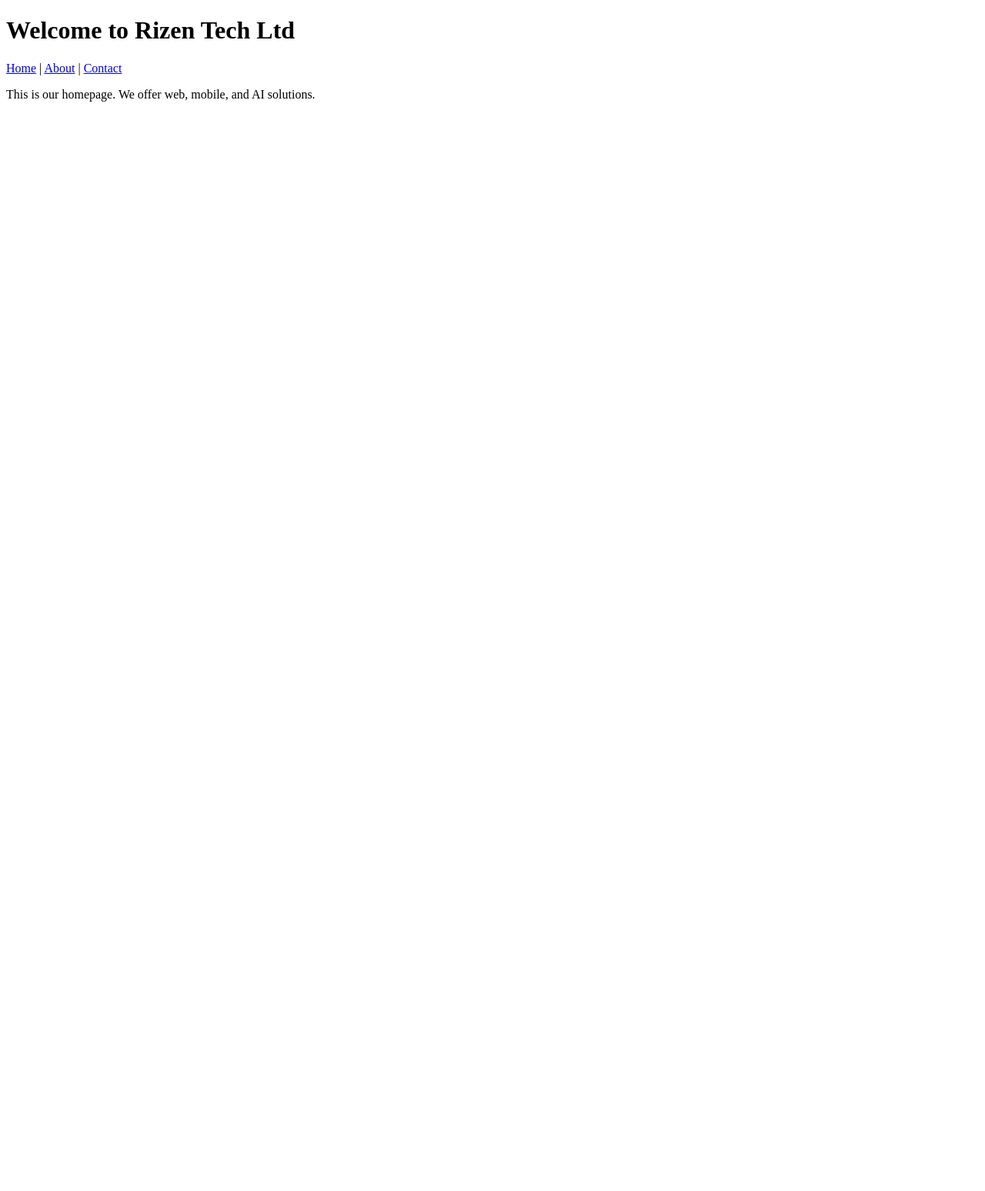
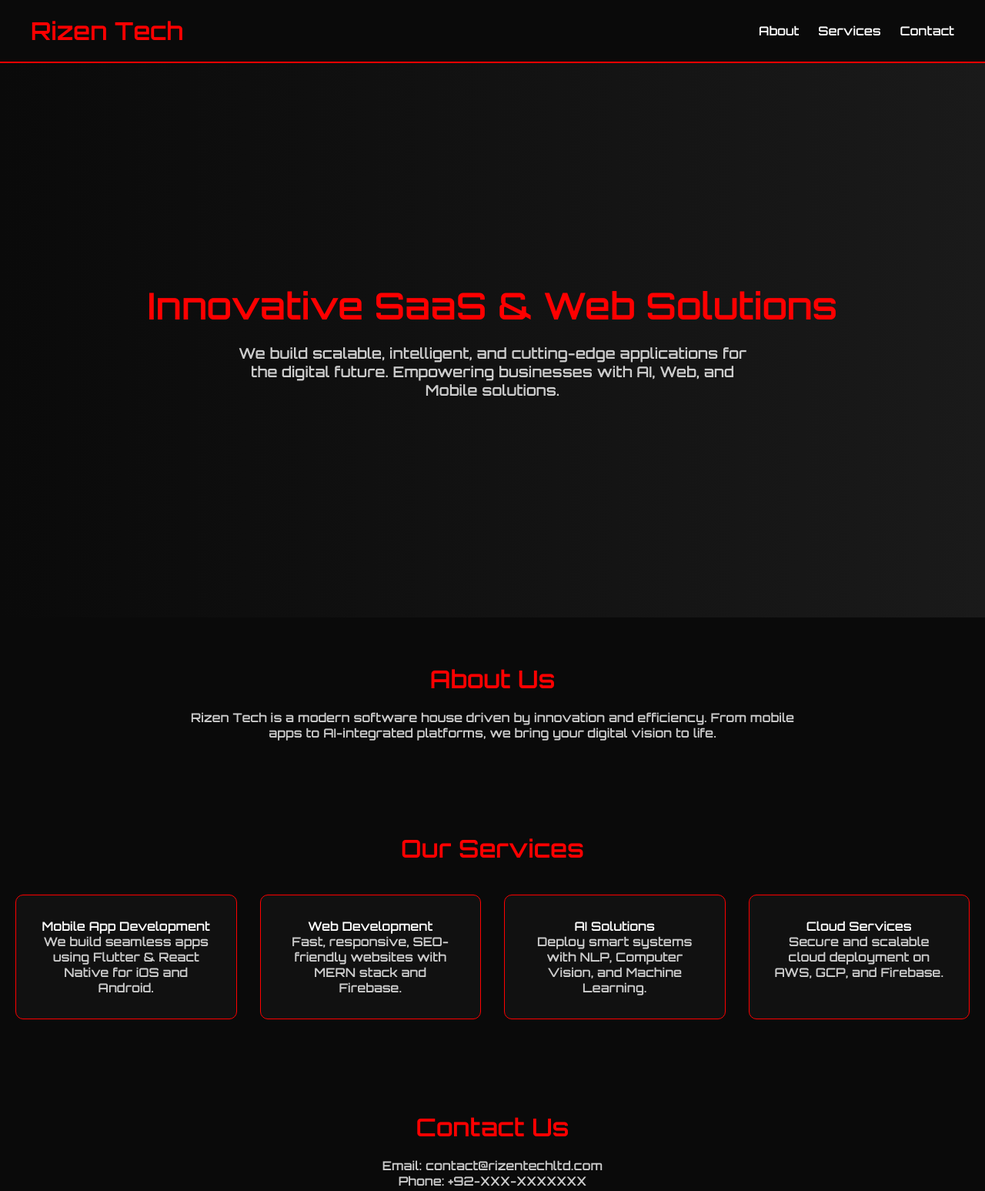
Before and after one commit to muhammad-raza1/rizentech-site, a plain HTML site: page index.html in a window 1280 px wide. Shown: the top 1547 px of the page at 77% size. Before the commit the page ends 800 px from the top, so only its background shows below. Drawn offline with Linux system fonts and the light colour scheme.

Commit message:
Updated index.html

```diff
--- a/index.html
+++ b/index.html
@@ -1,15 +1,186 @@
 <!DOCTYPE html>
-<html>
+<html lang="en">
 <head>
-  <title>Home | Rizen Tech Ltd</title>
+  <meta charset="UTF-8" />
+  <meta name="viewport" content="width=device-width, initial-scale=1.0" />
+  <title>Rizen Tech Ltd</title>
+  <link href="https://fonts.googleapis.com/css2?family=Orbitron:wght@600&display=swap" rel="stylesheet">
+  <style>
+    * {
+      margin: 0;
+      padding: 0;
+      box-sizing: border-box;
+      font-family: 'Orbitron', sans-serif;
+    }
+
+    body {
+      background-color: #0a0a0a;
+      color: #ffffff;
+    }
+
+    header {
+      background-color: #0a0a0a;
+      padding: 20px 40px;
+      display: flex;
+      justify-content: space-between;
+      align-items: center;
+      border-bottom: 2px solid red;
+    }
+
+    header h1 {
+      color: red;
+      font-size: 2rem;
+    }
+
+    nav a {
+      color: #fff;
+      text-decoration: none;
+      margin-left: 20px;
+      font-weight: bold;
+      transition: color 0.3s;
+    }
+
+    nav a:hover {
+      color: red;
+    }
+
+    .hero {
+      height: 90vh;
+      display: flex;
+      flex-direction: column;
+      justify-content: center;
+      align-items: center;
+      background: linear-gradient(to right, #0a0a0a, #1a1a1a);
+      text-align: center;
+      padding: 0 20px;
+    }
+
+    .hero h2 {
+      font-size: 3rem;
+      margin-bottom: 20px;
+      color: red;
+    }
+
+    .hero p {
+      font-size: 1.2rem;
+      max-width: 700px;
+      color: #ccc;
+    }
+
+    .section {
+      padding: 60px 20px;
+      text-align: center;
+    }
+
+    .section h3 {
+      font-size: 2rem;
+      margin-bottom: 20px;
+      color: red;
+    }
+
+    .section p {
+      max-width: 800px;
+      margin: 0 auto;
+      color: #ccc;
+    }
+
+    .services {
+      display: grid;
+      grid-template-columns: repeat(auto-fit, minmax(250px, 1fr));
+      gap: 30px;
+      margin-top: 40px;
+    }
+
+    .service-box {
+      background-color: #111;
+      padding: 30px;
+      border: 1px solid red;
+      border-radius: 10px;
+      transition: transform 0.3s, box-shadow 0.3s;
+    }
+
+    .service-box:hover {
+      transform: translateY(-10px);
+      box-shadow: 0 0 20px red;
+    }
+
+    footer {
+      background-color: #000;
+      padding: 30px;
+      text-align: center;
+      border-top: 2px solid red;
+      color: #aaa;
+    }
+
+    @media (max-width: 600px) {
+      .hero h2 {
+        font-size: 2rem;
+      }
+
+      .hero p {
+        font-size: 1rem;
+      }
+
+      header {
+        flex-direction: column;
+      }
+
+      nav {
+        margin-top: 10px;
+      }
+    }
+  </style>
 </head>
 <body>
-  <h1>Welcome to Rizen Tech Ltd</h1>
-  <nav>
-    <a href="index.html">Home</a> |
-    <a href="about.html">About</a> |
-    <a href="contact.html">Contact</a>
-  </nav>
-  <p>This is our homepage. We offer web, mobile, and AI solutions.</p>
+  <header>
+    <h1>Rizen Tech</h1>
+    <nav>
+      <a href="#about">About</a>
+      <a href="#services">Services</a>
+      <a href="#contact">Contact</a>
+    </nav>
+  </header>
+
+  <section class="hero">
+    <h2>Innovative SaaS & Web Solutions</h2>
+    <p>We build scalable, intelligent, and cutting-edge applications for the digital future. Empowering businesses with AI, Web, and Mobile solutions.</p>
+  </section>
+
+  <section class="section" id="about">
+    <h3>About Us</h3>
+    <p>Rizen Tech is a modern software house driven by innovation and efficiency. From mobile apps to AI-integrated platforms, we bring your digital vision to life.</p>
+  </section>
+
+  <section class="section" id="services">
+    <h3>Our Services</h3>
+    <div class="services">
+      <div class="service-box">
+        <h4>Mobile App Development</h4>
+        <p>We build seamless apps using Flutter & React Native for iOS and Android.</p>
+      </div>
+      <div class="service-box">
+        <h4>Web Development</h4>
+        <p>Fast, responsive, SEO-friendly websites with MERN stack and Firebase.</p>
+      </div>
+      <div class="service-box">
+        <h4>AI Solutions</h4>
+        <p>Deploy smart systems with NLP, Computer Vision, and Machine Learning.</p>
+      </div>
+      <div class="service-box">
+        <h4>Cloud Services</h4>
+        <p>Secure and scalable cloud deployment on AWS, GCP, and Firebase.</p>
+      </div>
+    </div>
+  </section>
+
+  <section class="section" id="contact">
+    <h3>Contact Us</h3>
+    <p>Email: contact@rizentechltd.com</p>
+    <p>Phone: +92-XXX-XXXXXXX</p>
+  </section>
+
+  <footer>
+    <p>© 2025 Rizen Tech Ltd. All Rights Reserved.</p>
+  </footer>
 </body>
 </html>
```
